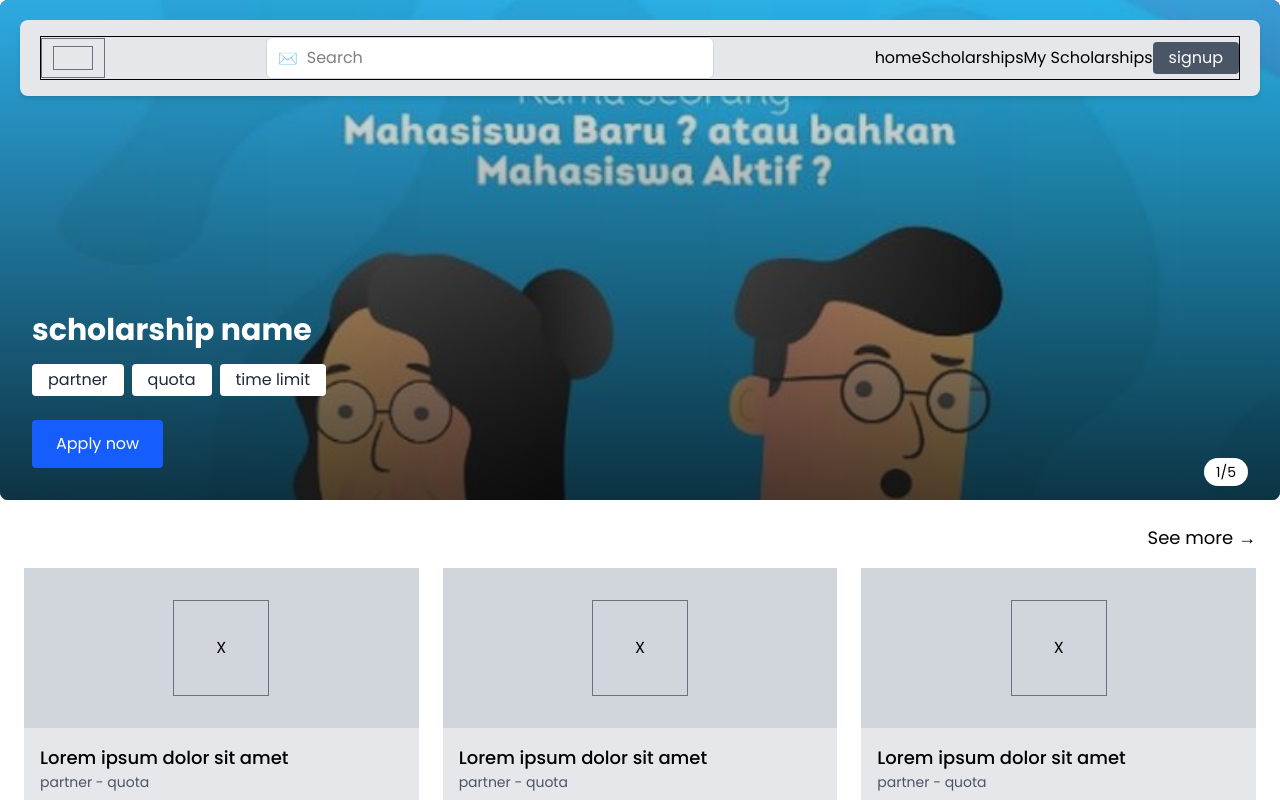
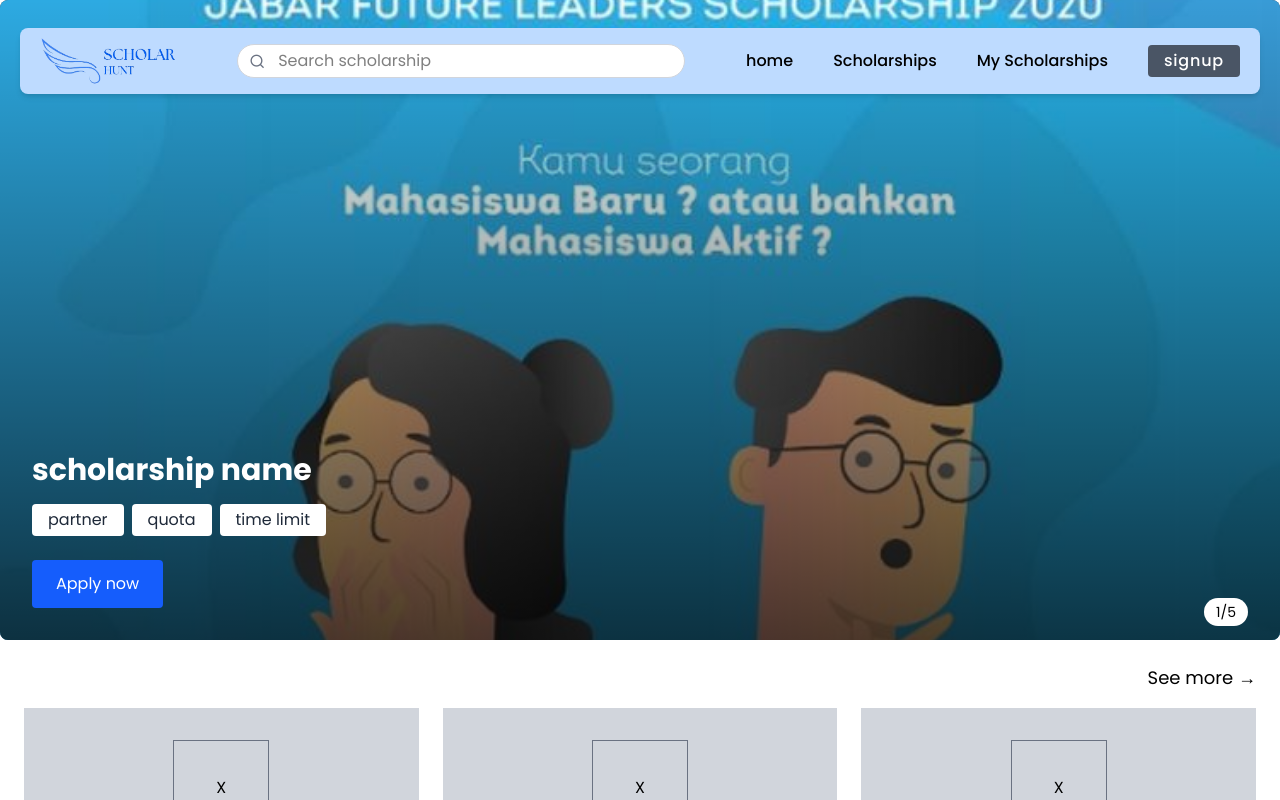
Before and after one commit to Project-ScholarHunt/Web-Development, a React (Vite) app in the folder React/: page / in a window 1280 px wide. Shown: the top 800 px of the page. Built offline with nearby package versions, Linux system fonts and the light colour scheme.

Commit message:
navbar design dan header height

```diff
--- a/React/index.html
+++ b/React/index.html
@@ -10,6 +10,7 @@
   <link rel="preconnect" href="https://fonts.googleapis.com">
   <link rel="preconnect" href="https://fonts.gstatic.com" crossorigin>
   <link href="https://fonts.googleapis.com/css2?family=Poppins:wght@400;500;600;700&display=swap" rel="stylesheet">
+  <link href="https://cdn.jsdelivr.net/npm/remixicon@4.5.0/fonts/remixicon.css" rel="stylesheet" />
 </head>
 
 <body>
--- a/React/src/components/navbar.jsx
+++ b/React/src/components/navbar.jsx
@@ -1,39 +1,42 @@
 import React from 'react';
 import { Link } from 'react-router-dom';
+import NavbarPNG from '../assets/img/navbar.png'
 
 const Navbar = () => {
     return (
-        <div className="absolute w-full px-5 top-5 z-50">
-            <nav className="relative bg-gray-200 py-4 px-5 rounded-lg shadow-md w-full">
-                <div className="flex flex-row items-center justify-between border w-full">
-                    {/* Logo */}
+        <div className="absolute w-full px-5 top-7 z-50">
+            <nav className="relative bg-blue-200 py-4 px-5 rounded-lg shadow-md w-full">
+                <div className="flex flex-row items-center justify-between w-full">
+
                     <div className="flex items-center">
-                        <Link to="/" className="flex items-center">
-                            <div className="w-16 h-10 border border-gray-500 flex items-center justify-center">
-                                <div className="w-10 h-6 border border-gray-500 flex items-center justify-center">
-                                </div>
-                            </div>
+                        <Link to="/" className="flex items-center h-[4vh]">
+                            <img
+                                src={NavbarPNG}
+                                alt="logo scholarhunt"
+                                className="max-h-[50px]"
+                            />
                         </Link>
                     </div>
 
                     {/* Search Bar */}
                     <div className="flex-1 max-w-md mx-8">
-                        <div className="relative">
+                        <div className="relative bg-">
                             <input
                                 type="text"
-                                placeholder="Search"
-                                className="w-full px-10 py-2 rounded-md border border-gray-300 bg-white"
+                                placeholder="Search scholarship"
+                                className="w-full px-10 py-1 rounded-full border border-gray-300 bg-white"
                             />
-                            <span className="absolute left-3 top-2.5">✉️</span>
+                            <i class="ri-search-line absolute left-3 top-1/2 transform -translate-y-1/2 text-gray-500"></i>
+                            {/* <span className="absolute left-3 top-2.5">✉️</span> */}
                         </div>
                     </div>
 
                     {/* Navigation Links */}
-                    <div className="flex items-center">
-                        <Link to="/" className="text-black hover:text-gray-600">home</Link>
-                        <Link to="/scholarships" className="text-black hover:text-gray-600">Scholarships</Link>
-                        <Link to="/my-scholarships" className="text-black hover:text-gray-600">My Scholarships</Link>
-                        <Link to="/register" className="bg-gray-600 text-white px-4 py-1 rounded">signup</Link>
+                    <div className="flex items-center gap-10">
+                        <Link to="/" className="text-black hover:text-gray-600 font-medium">home</Link>
+                        <Link to="/scholarships" className="text-black hover:text-gray-600 font-medium">Scholarships</Link>
+                        <Link to="/my-scholarships" className="text-black hover:text-gray-600 font-medium">My Scholarships</Link>
+                        <Link to="/register" className="bg-gray-600 text-white px-4 py-1 rounded font-medium tracking-wider">signup</Link>
                     </div>
                 </div>
             </nav>
--- a/React/src/pages/dashboard.jsx
+++ b/React/src/pages/dashboard.jsx
@@ -69,7 +69,7 @@
             <Navbar />
             <div className="flex-grow">
                 {/* Featured Scholarship - Hero Section */}
-                <section className="relative bg-gray-700 p-0 h-[500px] overflow-hidden rounded-lg">
+                <section className="relative bg-gray-700 p-0 h-[80vh] overflow-hidden rounded-lg">
                     {/* Background Image with Overlay */}
                     <div className="absolute inset-0">
                         <img
```
Also changed, not shown: React/src/assets/img/navbar.png (added).
